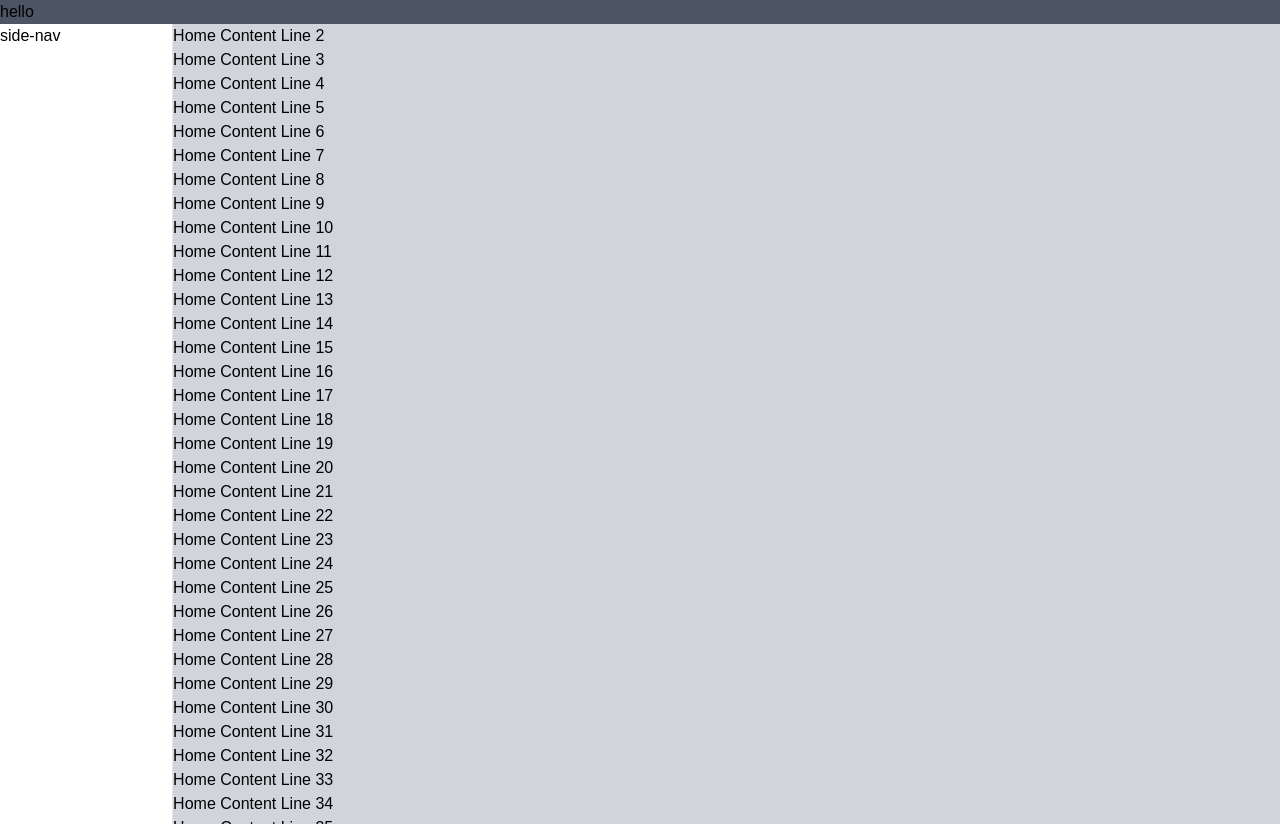
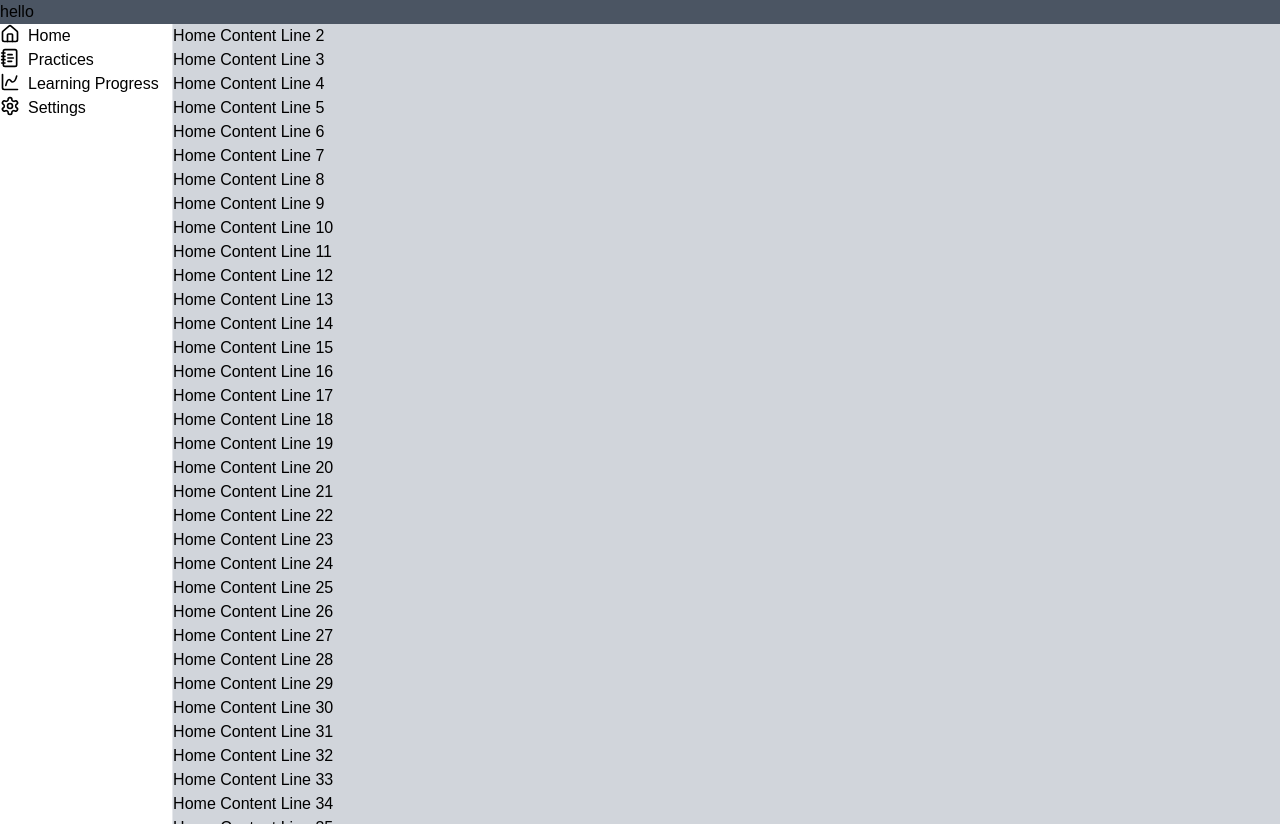
Before and after one commit to tjoetmuty/neeeext-js, a Next.js app: page /dashboard in a window 1280 px wide. Built offline with nearby package versions, Linux system fonts and the light colour scheme.

Commit message:
feat(sidebar):

```diff
--- a/src/app/dashboard/index.jsx
+++ b/src/app/dashboard/index.jsx
@@ -1,6 +1,6 @@
 
 import Header from "@/components/header";
-import SideBar from "@/components/side-nav";
+import SideBar from "@/components/sidebar/side-nav";
 import React from "react";
 
 const Dashboard = () => {
--- a/src/components/side-nav.jsx
+++ /dev/null
@@ -1,17 +0,0 @@
-'use client'
-
-import { useState } from "react"
-import NavItems from "@/config"
-
-const SideBar = () => {
-  const [isSidebarOpen, setIsSidebarOpen] = useState(true)
-  const navItems = NavItems()
-  const toggleSidebar = () => {
-    setIsSidebarOpen(!isSidebarOpen)
-  }
-  return (
-    <div className={`${isSidebarOpen ? 'w-[200px]' : 'w-[68px]'} border-r transition-all duration-300 ease-in-out`}>side-nav</div>
-  )
-}
-
-export default SideBar
--- /dev/null
+++ b/src/components/sidebar/side-nav.jsx
@@ -0,0 +1,47 @@
+"use client";
+
+import { useState } from "react";
+import NavItems from "@/config";
+import SidebarItems from "./sideItems";
+
+const SideBar = () => {
+  const [isSidebarOpen, setIsSidebarOpen] = useState(true);
+  const navItems = NavItems();
+  const toggleSidebar = () => {
+    setIsSidebarOpen(!isSidebarOpen);
+  };
+  return (
+    <div
+      className={`${
+        isSidebarOpen ? "w-[200px]" : "w-[68px]"
+      } border-r transition-all duration-300 ease-in-out`}
+    >
+      {/* top */}
+      {navItems.map((item, index) =>
+        item.position === "top" ? (
+          <div key={index}>
+            <SidebarItems
+              label={item.name}
+              icon={item.icon}
+              path={item.href}
+              active={item.active}
+              isSideBarOpen={isSidebarOpen}
+            />
+          </div>
+        ) : (
+          <div key={index} className="sticky bottom-0 mt-auto mb-4 block">
+            <SidebarItems
+              label={item.name}
+              icon={item.icon}
+              path={item.href}
+              active={item.active}
+              isSideBarOpen={isSidebarOpen}
+            />
+          </div>
+        )
+      )}
+    </div>
+  );
+};
+
+export default SideBar;
--- /dev/null
+++ b/src/components/sidebar/sideItems.jsx
@@ -0,0 +1,21 @@
+import Link from "next/link";
+import React from "react";
+
+const SidebarItems = ({ label, icon, path, active, isSideBarOpen }) => {
+  return (
+    <div>
+      {isSideBarOpen ? (
+        <Link href={path} className="flex gap-2 relative">
+          <div>{icon}</div>
+          <p>{label}</p>
+        </Link>
+      ) : (
+        <Link>
+          <div>{icon}</div>
+        </Link>
+      )}
+    </div>
+  );
+};
+
+export default SidebarItems;
--- a/src/config.jsx
+++ b/src/config.jsx
@@ -10,6 +10,7 @@ const NavItems = () => {
   return (
     [
       {
+        id: 1,
         name: 'Home',
         href: '/',
         icon: <Home size={20}/>,
@@ -17,6 +18,7 @@ const NavItems = () => {
         position: 'top'
       },
       {
+        id: 2,
         name: 'Practices',
         href: '/',
         icon: <NotebookText size={20}/>,
@@ -24,6 +26,7 @@ const NavItems = () => {
         position: 'top'
       },
       {
+        id: 3,
         name: 'Learning Progress',
         href: '/',
         icon: <ChartSpline size={20}/>,
@@ -31,6 +34,7 @@ const NavItems = () => {
         position: 'top'
       },
       {
+        id: 4,
         name: 'Settings',
         href: '/',
         icon: <Settings size={20} />,
```
